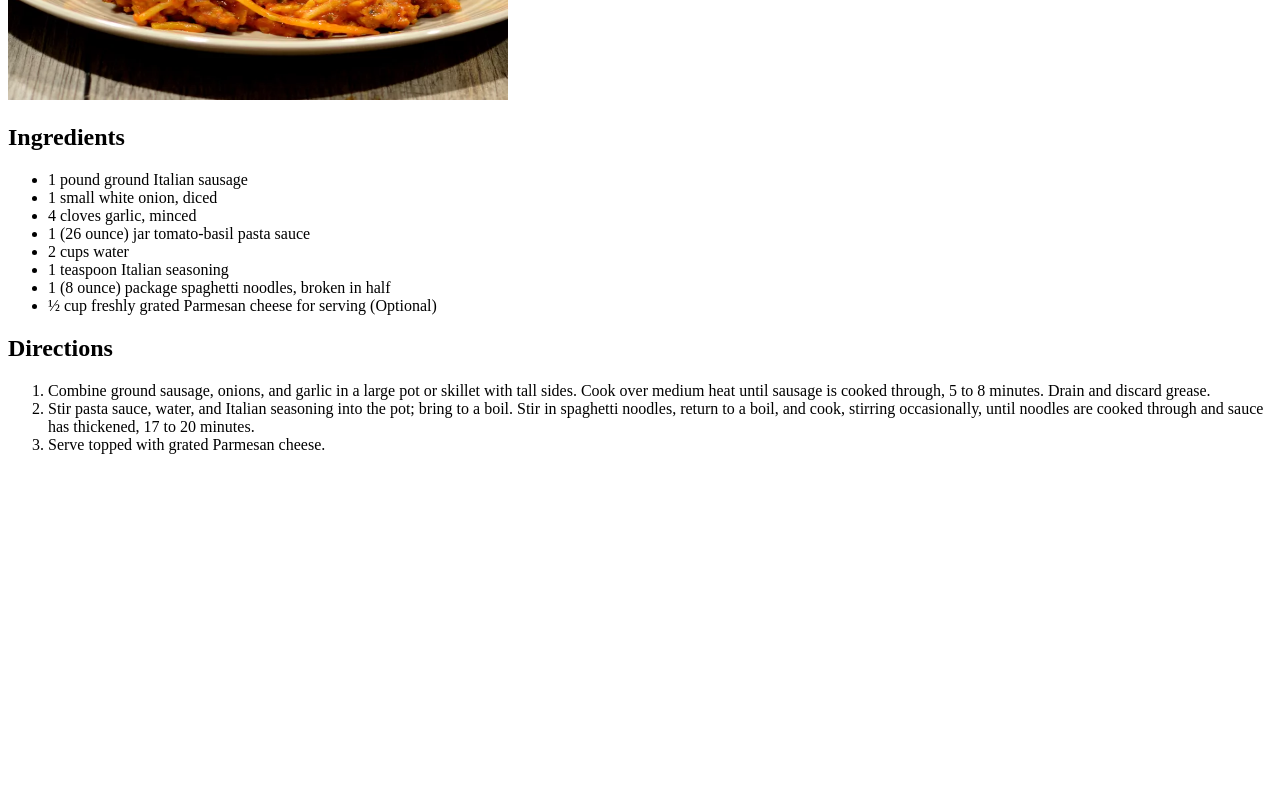
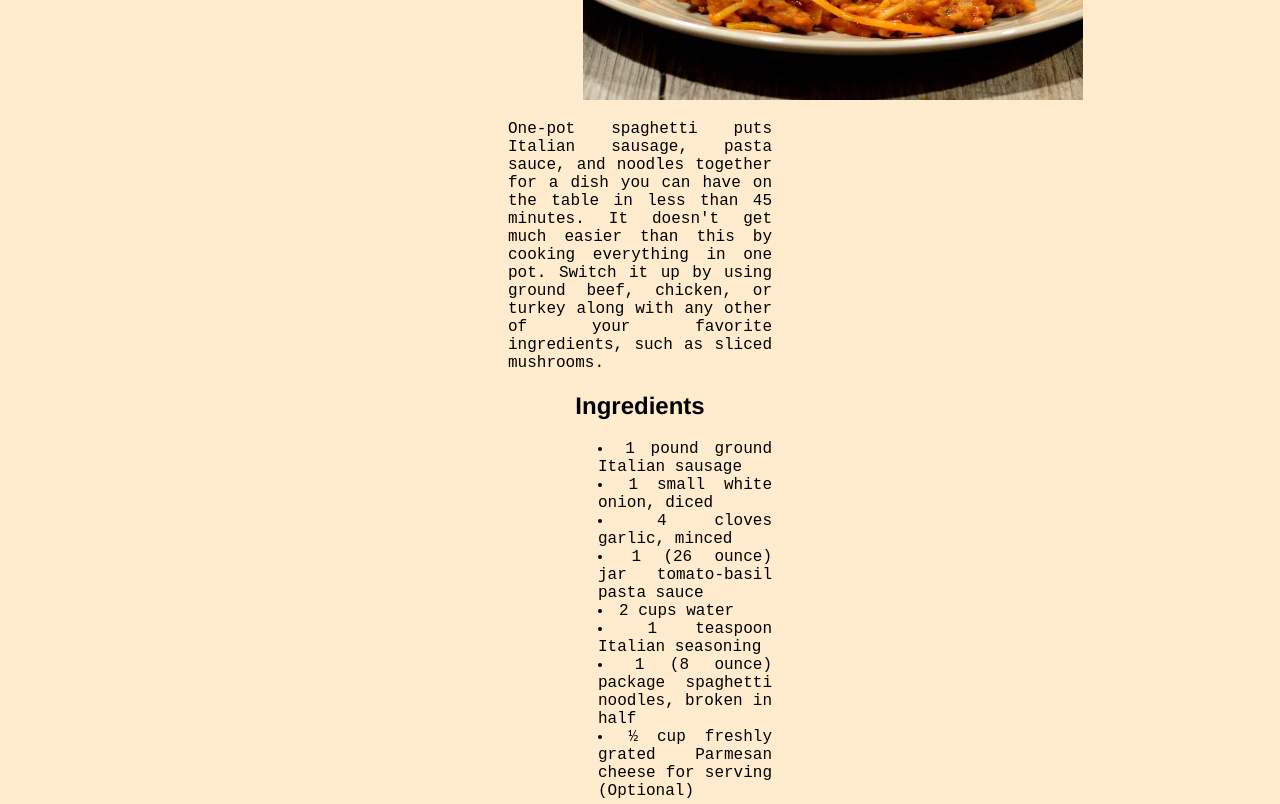
Before and after one commit to Shnasfu/odin-recipes, a plain HTML site: page recipes/spaghetti.html in a window 1280 px wide. Shown: the part 380-1184 px from the top of the page. Before the commit the page ends 850 px from the top, so only its background shows below. Drawn offline with Linux system fonts and the light colour scheme.

Commit message:
add styles to spaghetti

```diff
--- a/recipes/spaghetti.html
+++ b/recipes/spaghetti.html
@@ -4,12 +4,14 @@
     <meta charset="UTF-8">
     <meta name="viewport" content="width=device-width, initial-scale=1.0">
     <title>Spaghetti</title>
+    <link rel="stylesheet" href="../style.css";>
 </head>
 <body>
-    <h1>Spaghetti with Meath Sauce</h1>
+    <h1 class="spag">Spaghetti with Meath Sauce</h1>
     <img src="../images/spag.png" alt="spaghetti in a plate with garlic bread" height="400" width="500">
-    <h2>Ingredients</h2>
-    <ul>
+    <p>One-pot spaghetti puts Italian sausage, pasta sauce, and noodles together for a dish you can have on the table in less than 45 minutes. It doesn't get much easier than this by cooking everything in one pot. Switch it up by using ground beef, chicken, or turkey along with any other of your favorite ingredients, such as sliced mushrooms.</p>
+    <h2 class="spag">Ingredients</h2>
+    <ul class="ullist">
         <li>1 pound ground Italian sausage</li>
         <li>1 small white onion, diced</li>
         <li> 4 cloves garlic, minced</li>
@@ -19,8 +21,8 @@
         <li> 1 (8 ounce) package spaghetti noodles, broken in half</li>
         <li>½ cup freshly grated Parmesan cheese for serving (Optional)</li>
     </ul>
-    <h2>Directions</h2>
-    <ol>
+    <h2 class="spag">Directions</h2>
+    <ol class="ollist">
         <li>Combine ground sausage, onions, and garlic in a large pot or skillet with tall sides. Cook over medium heat until sausage is cooked through, 5 to 8 minutes. Drain and discard grease.</li>
         <li>Stir pasta sauce, water, and Italian seasoning into the pot; bring to a boil. Stir in spaghetti noodles, return to a boil, and cook, stirring occasionally, until noodles are cooked through and sauce has thickened, 17 to 20 minutes.</li>
         <li>Serve topped with grated Parmesan cheese.</li>
--- a/style.css
+++ b/style.css
@@ -26,19 +26,12 @@ p
     margin-right: 500px;
 }
 
-/* Porkchops Styles */
-.porky {
-    font-family: 'Franklin Gothic Medium', 'Arial Narrow', Arial, sans-serif;
-    text-align: center;
-}
-
-
 .ullist {
     font-family: 'Courier New', Courier, monospace;
     list-style: inside;
     text-align: center;
     text-align: justify;
-    margin-left: 625px;
+    margin-left: 550px;
     margin-right: 500px;
 }
 
@@ -51,9 +44,23 @@ h2 {
     font-family: 'Franklin Gothic Medium', 'Arial Narrow', Arial, sans-serif
 }
 
+/* Porkchops Styles */
+.porky {
+    font-family: 'Franklin Gothic Medium', 'Arial Narrow', Arial, sans-serif;
+    text-align: center;
+}
+
+
 /* Mussels & Chorizo Styles */
 
 .mussels {
     font-family: 'Franklin Gothic Medium', 'Arial Narrow', Arial, sans-serif;
     text-align: center;
 }
+
+/* Spagg with Meath Sauce */
+
+.spag {
+    font-family: 'Franklin Gothic Medium', 'Arial Narrow', Arial, sans-serif;
+    text-align: center;
+}
```
